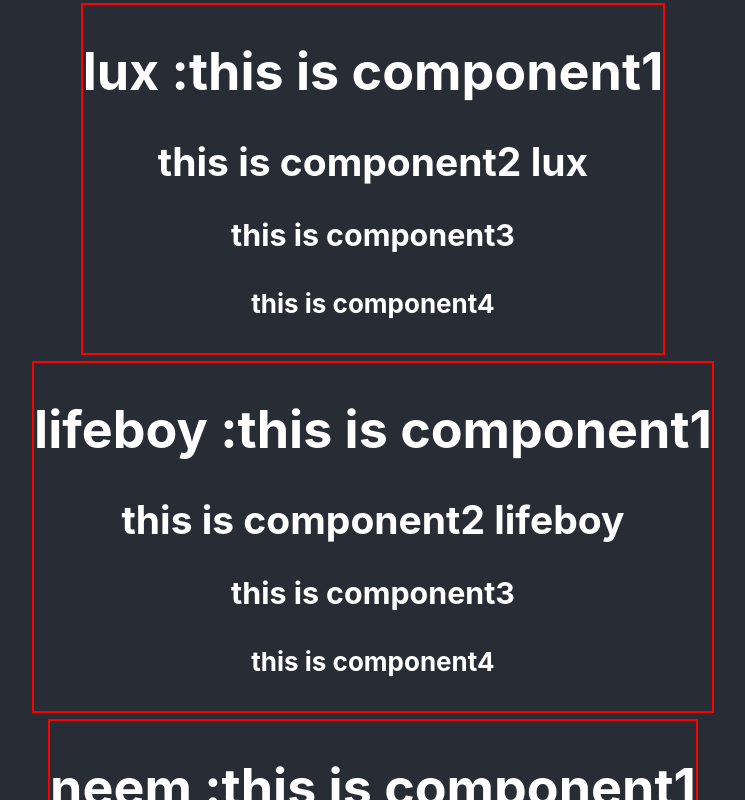
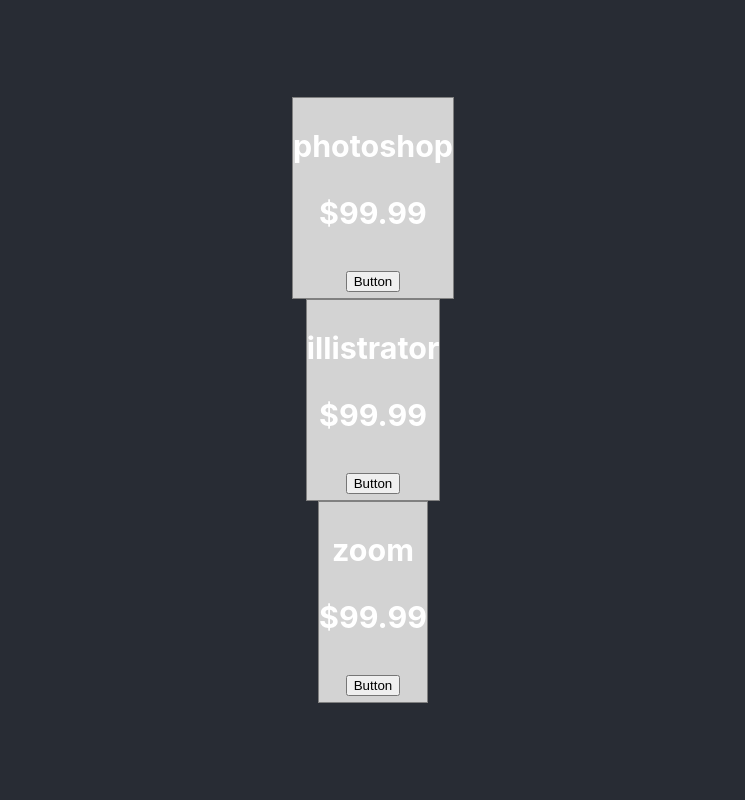
Before and after one commit to Fahad2021/React, a React (Create React App) app: page / in a window 1280 px wide. Shown: the top 800 px of the page, without its empty margins (267-1012 px from the left). Built offline with nearby package versions, Linux system fonts and the light colour scheme.

Commit message:
create cart

```diff
--- a/src/App.js
+++ b/src/App.js
@@ -2,6 +2,11 @@
 import './App.css';
 
 function App() {
+  const products=[{name:'photoshop',price:'$99.99'},
+  {name:'illistrator',price:'$99.99'},
+  {name:'zoom',price:'$99.99'}
+
+]
   // var style={
   //   color:'red',
   //   backgroundColor:'green'
@@ -16,7 +21,6 @@
   // }
   return (
     <div className="App">
-
       <header className="App-header">
         {/* <img src={logo} className="App-logo" alt="logo" /> */}
         {/* <p> */}
@@ -25,24 +29,54 @@
         {/* <h1>{2+3}</h1> */}
         {/* <p  style={style}>my name is: {person.name+" "+person.lastname}</p> */}
         {/* <p style={{backgroundColor:'cyan',color:'red'}}>my crush name is {person2.name+" "+person2.lastName}</p> */}
-       <Com name="lux"></Com>
+       {/* <Com name="lux"></Com>
        <Com name="lifeboy"></Com>
        <Com name="neem"></Com>
-       <Com name="alkatra"></Com>
+       <Com name="alkatra"></Com> */}
+       <Product product={products[0]}></Product>
+       <Product product={products[1]}></Product>
+       <Product product={products[2]}></Product>
+
+
       </header>
     </div>
   );
 }
-//create
-function Com(props){
-  // return(<div style={{border:'2px solid green', margin:'3px'}}>
-  return(<div style={{border:'2px solid red',margin:'3px'}}>
-      <h1>{props.name} :this is component1</h1>
-      <h2>this is component2 {props.name}</h2>
-      <h3>this is component3</h3>
-      <h4>this is component4</h4>
+
+function Product(props){
+  const Productstyle={
+    border:'1px solid gray',
+    borderRadious:'5px',
+    background:'lightgray',
+    height:"200px",
+    weight:"200px",
+    float:'left'
+
+  }
+  const{name,price}= props.product
+
+  return <div style={Productstyle}>
+    <h3>{props.product.name}</h3>
+    <h3>{props.product.price}</h3>
+    <button>Button</button>
   </div>
-  )
 }
 
+
+
+
+
+
+// //create
+// function Com(props){
+//   // return(<div style={{border:'2px solid green', margin:'3px'}}>
+//   return(<div style={{border:'2px solid red',margin:'3px'}}>
+//       <h1>{props.name} :this is component1</h1>
+//       <h2>this is component2 {props.name}</h2>
+//       <h3>this is component3</h3>
+//       <h4>this is component4</h4>
+//   </div>
+//   )
+// }
+
 export default App;
```
